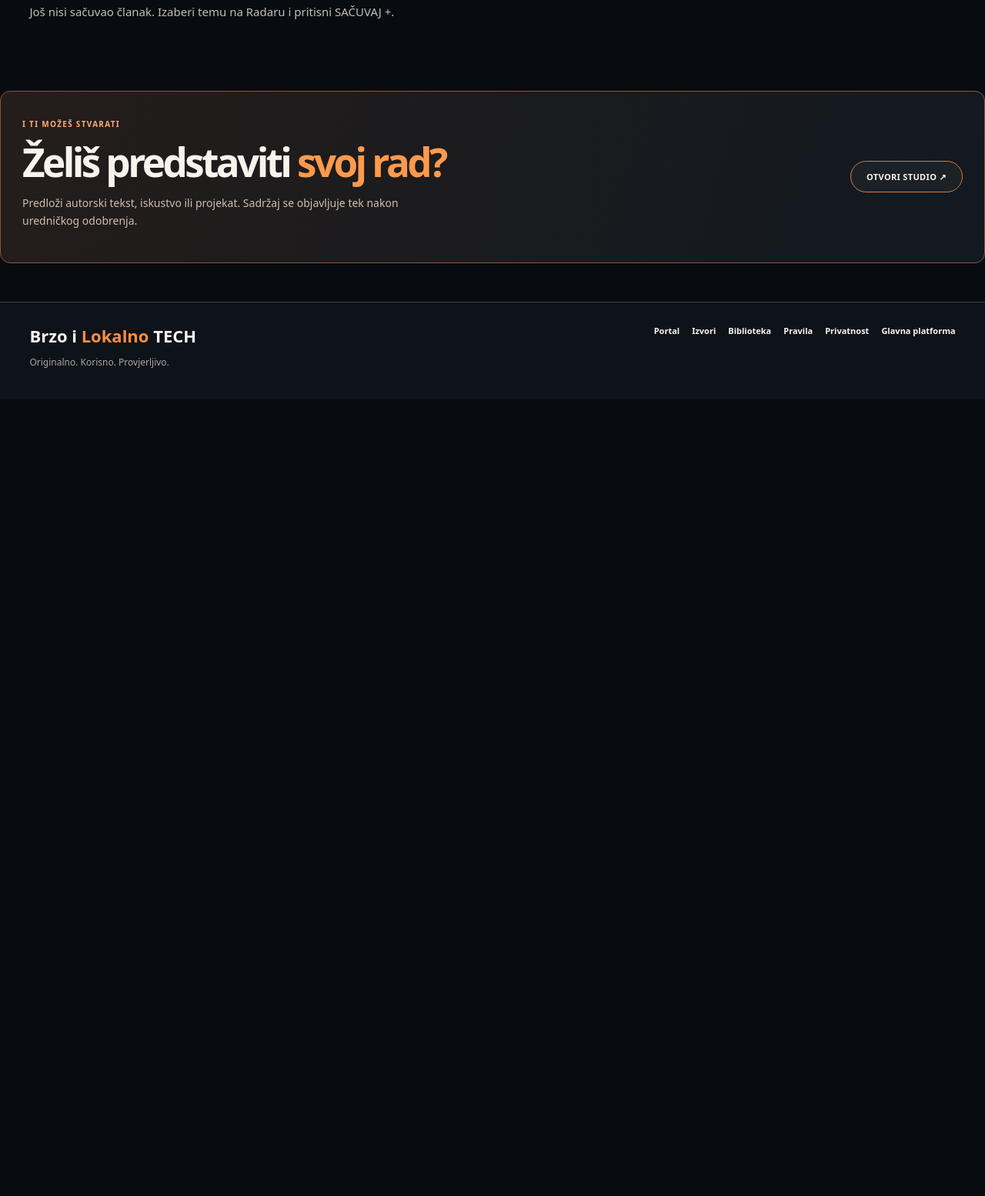
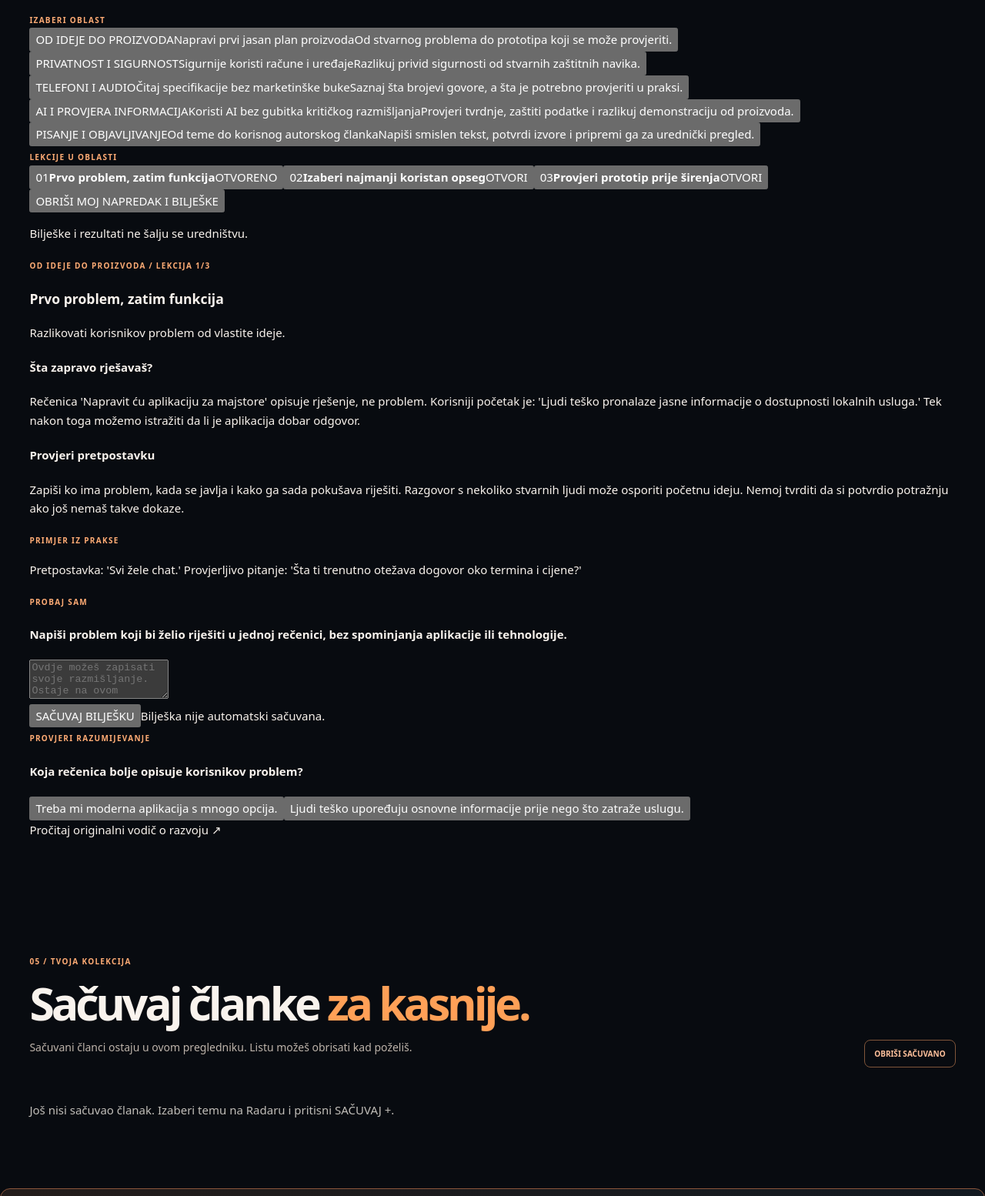
Before and after one commit to omer87h-ctrl/brzoilokalno-website, a website: page tech/discovery.html in a window 1280 px wide. Shown: the part 3141-4695 px from the top of the page at 77% size. Before the commit the page ends 3660 px from the top, so only its background shows below. Drawn offline with Linux system fonts and the light colour scheme.

Commit message:
Integrate full interactive TECH Academy into Discovery without extra top-level navigation

```diff
--- a/tech/discovery.html
+++ b/tech/discovery.html
@@ -28,7 +28,8 @@
 <div class="discovery-section-head"><div><span class="p-label">03 / POVEZANO ZNANJE</span><h2 id="paths-heading">Odakle želiš <em>početi?</em></h2><p>Odaberi šta te zanima. Prikazat ćemo ti odgovarajuće članke, vodiče i provjerene izvore koji već postoje na portalu.</p></div><a class="discovery-head-link" href="./biblioteka.html">BIBLIOTEKA ↗</a></div>
 <div class="learning-panel"><div class="learning-tabs" id="learning-tabs" aria-label="Odaberi temu"></div><div class="learning-content"><div><span class="p-label">ODABRANI SADRŽAJ</span><h3 id="learning-title">Pronađi ono što te zanima.</h3><p id="learning-description">Odaberi jednu od tema.</p></div><div id="learning-results" class="learning-results" aria-live="polite"></div></div></div>
 </section>
-<section class="wrap discovery-section" id="sacuvano"><div class="discovery-section-head"><div><span class="p-label">04 / TVOJA KOLEKCIJA</span><h2>Sačuvaj članke <em>za kasnije.</em></h2><p>Sačuvani članci ostaju u ovom pregledniku. Listu možeš obrisati kad poželiš.</p></div><button type="button" class="discovery-clear" id="saved-clear">OBRIŠI SAČUVANO</button></div><div id="saved-list" class="radar-results" aria-live="polite"><p>Učitavanje liste…</p></div></section>
+<section class="wrap discovery-section academy" id="learning-academy" aria-labelledby="academy-title"><div class="discovery-section-head"><div><span class="p-label">04 / TECH AKADEMIJA</span><h2 id="academy-title">Ne samo čitaj. <em>Nauči i primijeni.</em></h2><p>Pet oblasti, petnaest stvarnih lekcija, primjeri iz prakse, vlastite bilješke i provjera znanja. Napredak ostaje samo u tvom pregledniku. Bez prijave.</p></div><div class="academy-progress-group"><strong id="academy-total">0 od 15 završenih lekcija</strong><div class="academy-progress" role="progressbar" aria-label="Ukupni napredak učenja" aria-valuemin="0" aria-valuemax="100" aria-valuenow="0"><span id="academy-progress"></span></div></div></div><div class="academy-shell"><div class="academy-sidebar"><span class="p-label">IZABERI OBLAST</span><div id="academy-tracks" class="academy-tracks"></div><span class="p-label">LEKCIJE U OBLASTI</span><div id="academy-lessons" class="academy-lessons"></div><button type="button" id="academy-clear" class="academy-clear">OBRIŠI MOJ NAPREDAK I BILJEŠKE</button><p id="academy-status" role="status" class="academy-privacy-note">Bilješke i rezultati ne šalju se uredništvu.</p></div><article id="academy-content" class="academy-content" aria-live="polite"><p>Učitavanje lekcija…</p></article></div></section>
+<section class="wrap discovery-section" id="sacuvano"><div class="discovery-section-head"><div><span class="p-label">05 / TVOJA KOLEKCIJA</span><h2>Sačuvaj članke <em>za kasnije.</em></h2><p>Sačuvani članci ostaju u ovom pregledniku. Listu možeš obrisati kad poželiš.</p></div><button type="button" class="discovery-clear" id="saved-clear">OBRIŠI SAČUVANO</button></div><div id="saved-list" class="radar-results" aria-live="polite"><p>Učitavanje liste…</p></div></section>
 <section class="wrap p-submit-band"><div><span class="p-label">I TI MOŽEŠ STVARATI</span><h2>Želiš predstaviti <em>svoj rad?</em></h2><p>Predloži autorski tekst, iskustvo ili projekat. Sadržaj se objavljuje tek nakon uredničkog odobrenja.</p></div><a class="button ghost" href="./studio.html">OTVORI STUDIO ↗</a></section></main>
 <footer class="footer"><div class="wrap footer-inner"><div><div class="footer-brand">Brzo i <span>Lokalno</span> TECH</div><p>Originalno. Korisno. Provjerljivo.</p></div><nav class="footer-links"><a href="./">Portal</a><a href="./izvori.html">Izvori</a><a href="./biblioteka.html">Biblioteka</a><a href="./pravila.html">Pravila</a><a href="./privatnost.html">Privatnost</a><a href="/">Glavna platforma</a></nav></div></footer>
-<script src="./data.js" defer></script><script src="./news-feed.js" defer></script><script src="./news-live.js" defer></script><script src="./discovery.js" defer></script><script src="./experience.js" defer></script></body></html>
+<script src="./data.js" defer></script><script src="./news-feed.js" defer></script><script src="./news-live.js" defer></script><script src="./discovery.js" defer></script><script src="./learn-data.js" defer></script><script src="./learn.js" defer></script><script src="./experience.js" defer></script></body></html>
```
